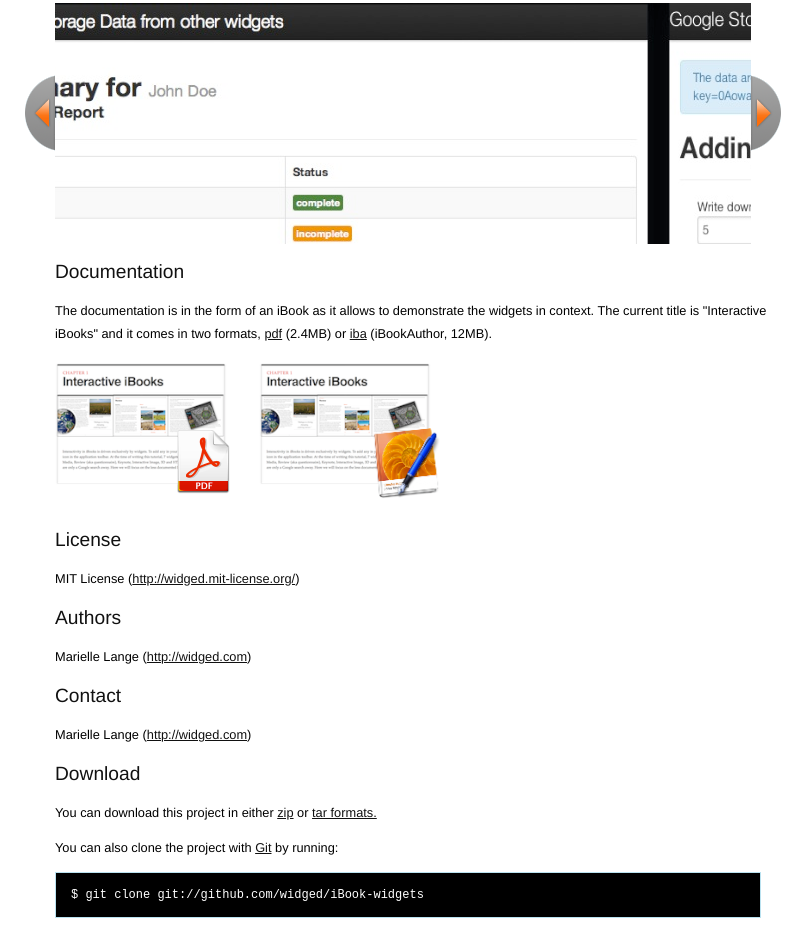
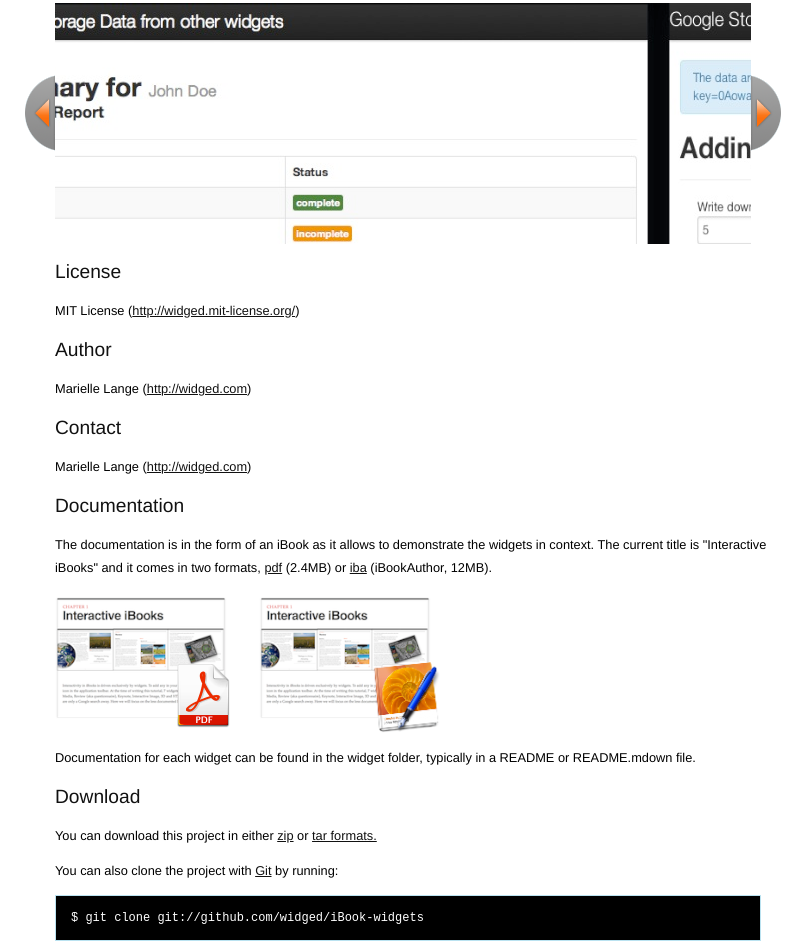
Before and after one commit to widged/iBook-widgets, a plain HTML site: page index.html in a window 1280 px wide. Shown: the part 545-1491 px from the top of the page, without its empty margins (225-1030 px from the left). Drawn offline with Linux system fonts and the light colour scheme.

Commit message:
firebug screenshot + minor edits.

```diff
--- a/index.html
+++ b/index.html
@@ -76,6 +76,17 @@
     		</div>
     	</div>
 
+    <h2>License</h2>
+    <p>MIT License (<a href="http://widged.mit-license.org/">http://widged.mit-license.org/</a>)</p>
+
+
+    <h2>Author</h2>
+    <p>Marielle Lange (<a href="http://widged.com">http://widged.com</a>)</p>
+
+
+    <h2>Contact</h2>
+    <p>Marielle Lange (<a href="http://widged.com">http://widged.com</a>)</p>
+
     <h2>Documentation</h2>
 
     The documentation is in the form of an iBook as it allows to demonstrate the widgets in context. The current title is "Interactive iBooks" and it comes in two formats, <a href="http://github.com/widged/iBook-widgets/raw/master/Interactive%20iBooks.pdf">pdf</a> (2.4MB) or <a href="http://github.com/widged/iBook-widgets/raw/master/Interactive%20iBooks.iba">iba</a> (iBookAuthor, 12MB).
@@ -85,20 +96,7 @@
         <a href="http://github.com/widged/iBook-widgets/raw/master/Interactive%20iBooks.iba"><img src="iBook-iba.png" alt="Interactive iBooks, iba version" /></a></li>
     </div>
 
-
-      <h2>License</h2>
-      <p>MIT License (<a href="http://widged.mit-license.org/">http://widged.mit-license.org/</a>)</p>
-
-
-
-      <h2>Authors</h2>
-      <p>Marielle Lange (<a href="http://widged.com">http://widged.com</a>)</p>
-
-
-
-      <h2>Contact</h2>
-      <p>Marielle Lange (<a href="http://widged.com">http://widged.com</a>)</p>
-
+    Documentation for each widget can be found in the widget folder, typically in a README or README.mdown file.
 
     <h2>Download</h2>
     <p>
@@ -110,6 +108,8 @@
       by running:
       <pre>$ git clone git://github.com/widged/iBook-widgets</pre>
     </p>
+
+
 
     <div class="footer">
       get the source code on GitHub : <a href="https://github.com/widged/iBook-widgets">widged/iBook-widgets</a>
```
Also changed, not shown: easyslider/slides/04.jpg, easyslider/slides/05.jpg.
